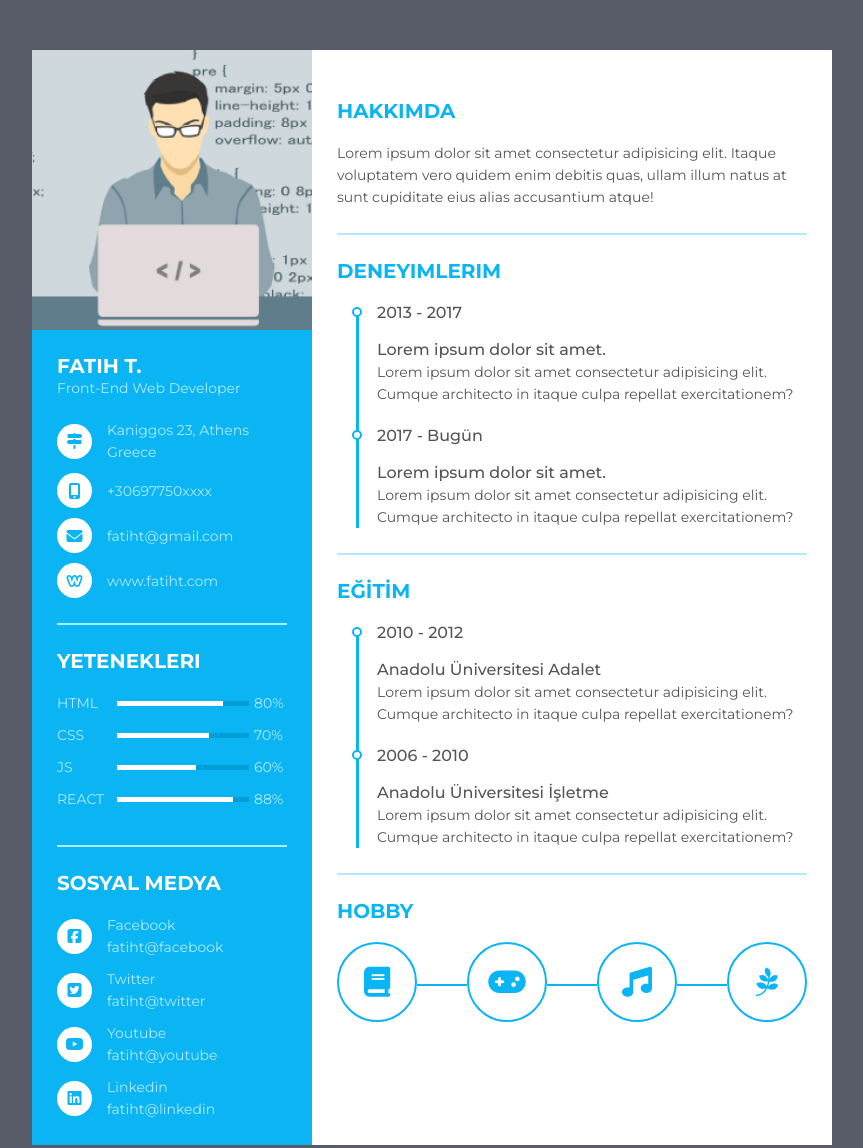
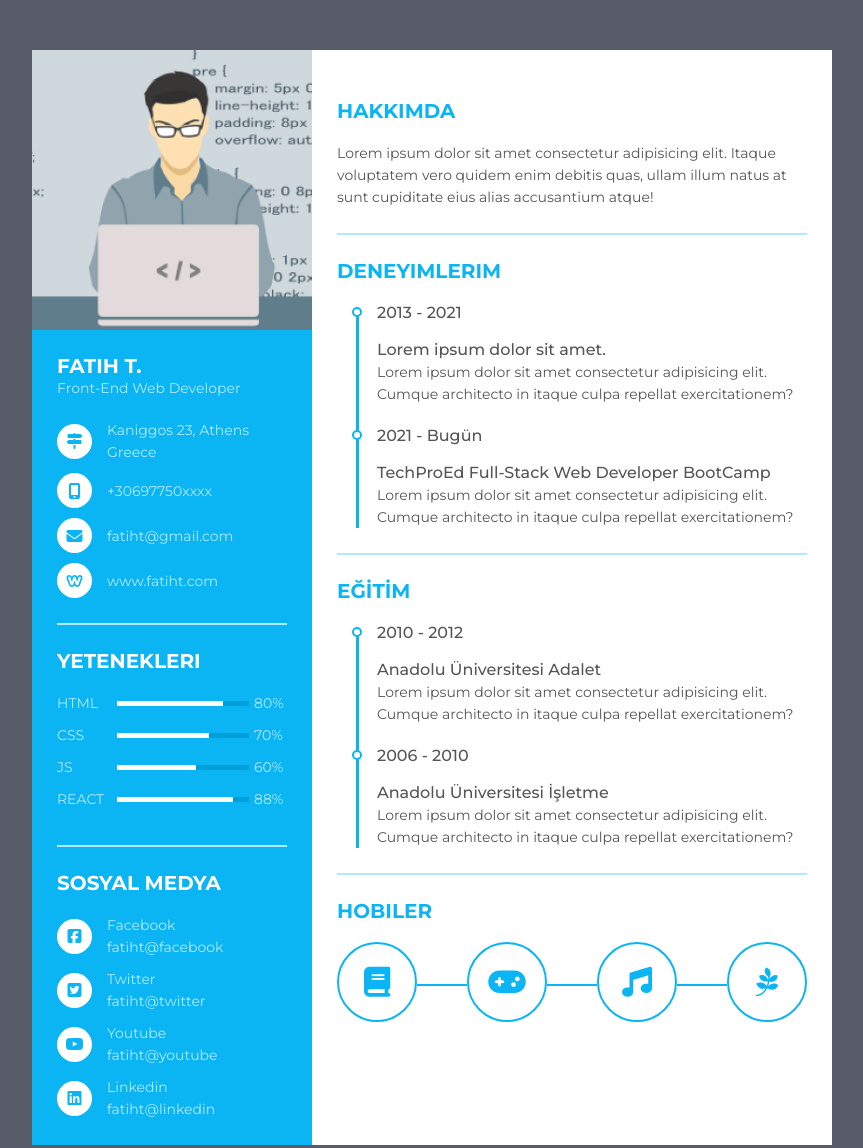
Before and after one commit to fatiht21/CVExamplesHtml-Css, a plain HTML site: page index.html in a window 1280 px wide. Shown: the whole page, without its empty margins (208-1071 px from the left). Drawn offline with Linux system fonts and the light colour scheme.

Commit message:
second version

```diff
--- a/index.html
+++ b/index.html
@@ -162,16 +162,16 @@
     </div>
     <ul>
       <li>
-        <div class="date">2013 - 2017</div>
+        <div class="date">2013 - 2021</div>
         <div class="info">
           <p class="semi-bold">Lorem ipsum dolor sit amet.</p>
           <p>Lorem ipsum dolor sit amet consectetur adipisicing elit. Cumque architecto in itaque culpa repellat exercitationem?</p>
         </div>
       </li>
       <li>
-        <div class="date">2017 - Bugün</div>
+        <div class="date">2021 - Bugün</div>
         <div class="info">
-          <p class="semi-bold">Lorem ipsum dolor sit amet.</p>
+          <p class="semi-bold">TechProEd Full-Stack Web Developer BootCamp </p>
           <p>Lorem ipsum dolor sit amet consectetur adipisicing elit. Cumque architecto in itaque culpa repellat exercitationem?</p>
         </div>
       </li>
@@ -200,7 +200,7 @@
   </div>
   <div class="resume_item resume_hobby">
     <div class="title">
-      <p class="bold">Hobby</p>
+      <p class="bold">Hobiler</p>
     </div>
     <ul>
          <li><i class="fas fa-book"></i></li>
```
